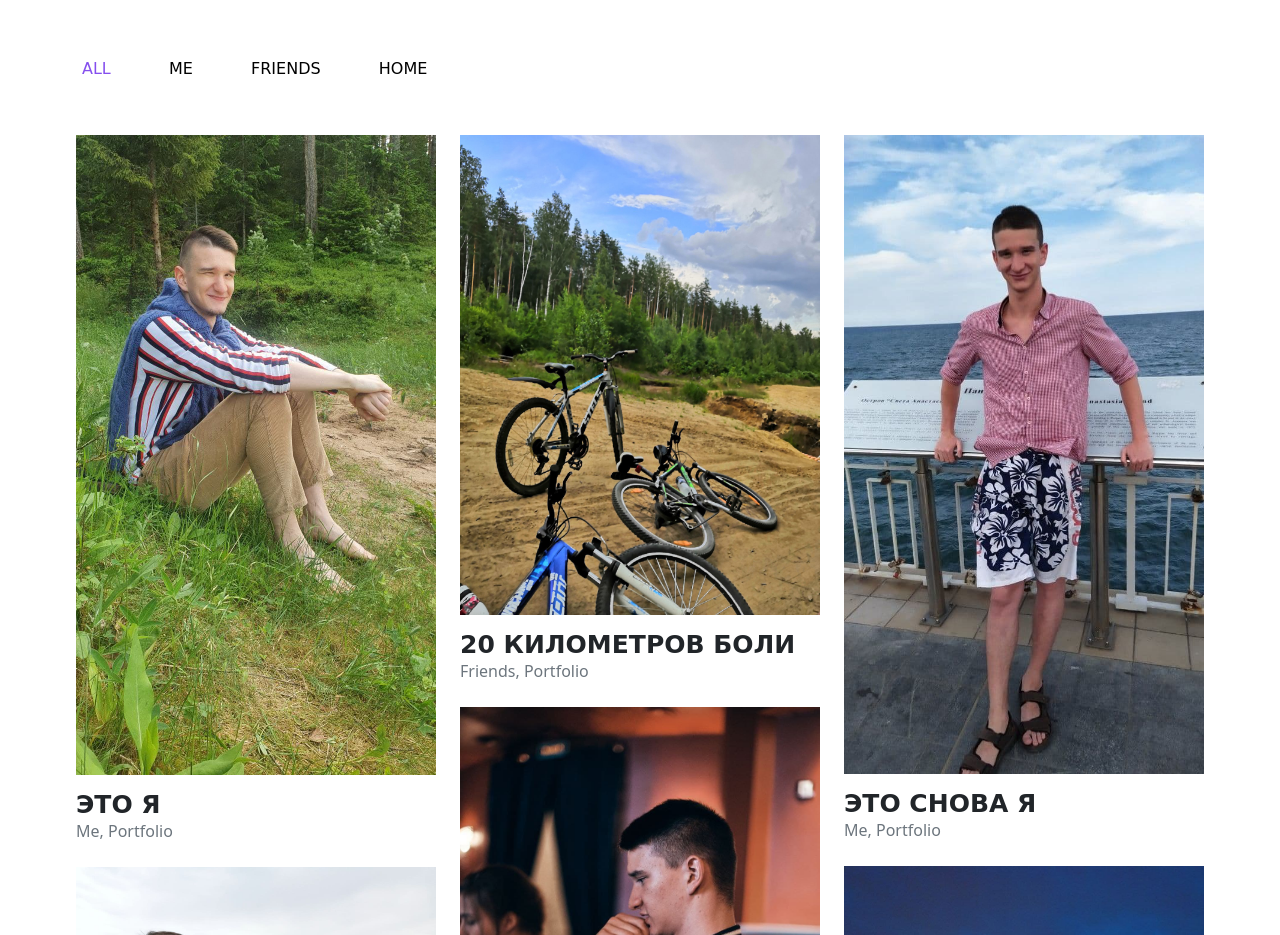
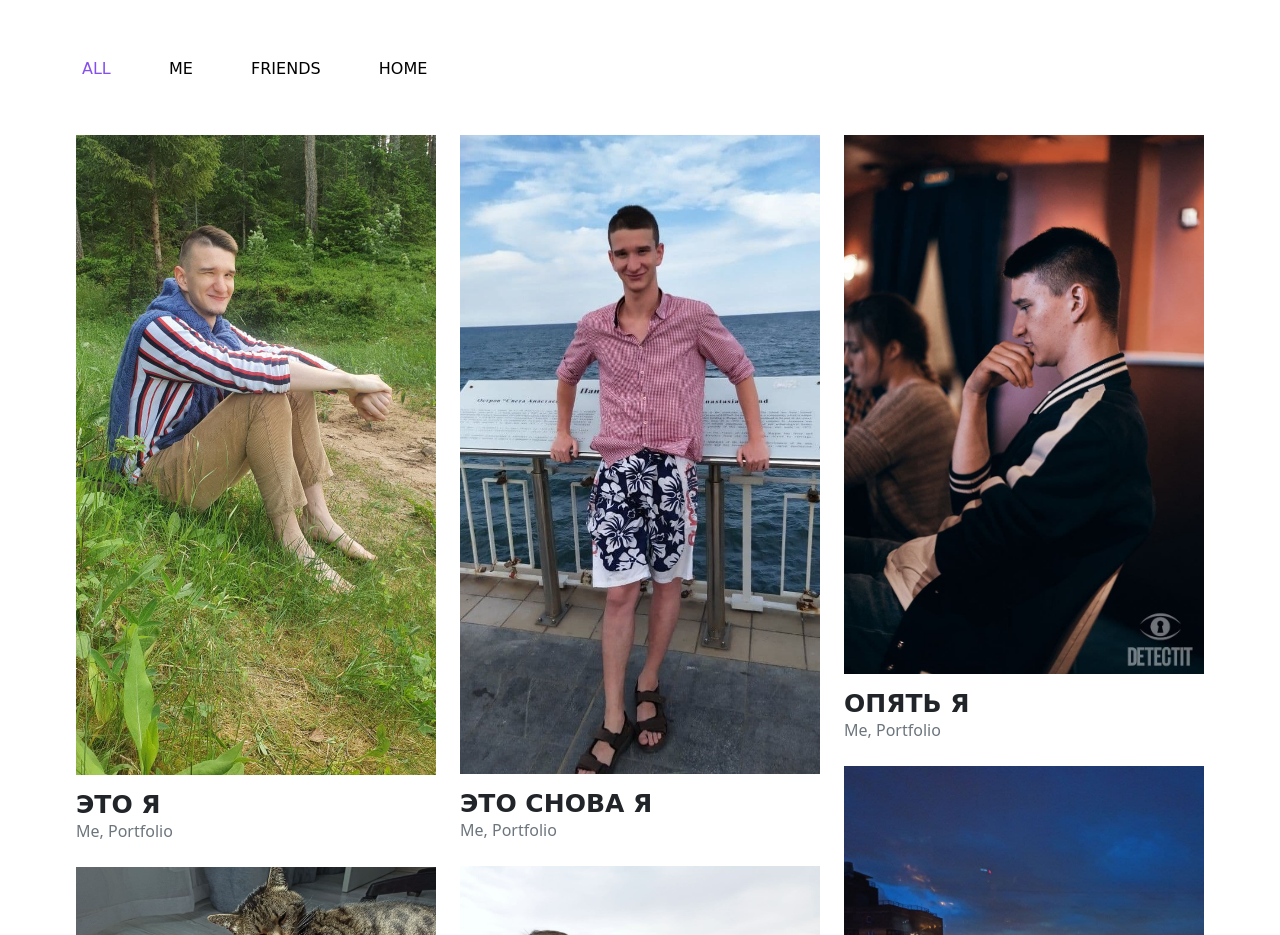
Before and after one commit to Cropus2/Portfolio, a plain HTML site: page index.html in a window 1280 px wide. Shown: the part 3106-4041 px from the top of the page. Drawn offline with nearby package versions, Linux system fonts and the light colour scheme; a web font is replaced by a local one.

Commit message:
Update info

```diff
--- a/index.html
+++ b/index.html
@@ -312,19 +312,6 @@
                             </div>
                         </div>
                     </div>
-                    <div class="col-lg-4 col-md-6 col-sm-12 element-item friends">
-                        <div class="our-project">
-                            <div class="img">
-                                <a class="test-popup-link" href="./img/portfolio/p2.jpg">
-                                    <img src="./img/portfolio/p2.jpg" alt="portfolio2" class="img-fluid">
-                                </a>
-                            </div>
-                            <div class="title py-4">
-                                <h4 class="text-uppercase">20 километров боли</h4>
-                                <span class="text-secondary">Friends, Portfolio</span>
-                            </div>
-                        </div>
-                    </div>
                     <div class="col-lg-4 col-md-6 col-sm-12 element-item me">
                         <div class="our-project">
                             <div class="img">
```
Also changed, not shown: img/portfolio/p2.jpg (deleted), 1 other file.
